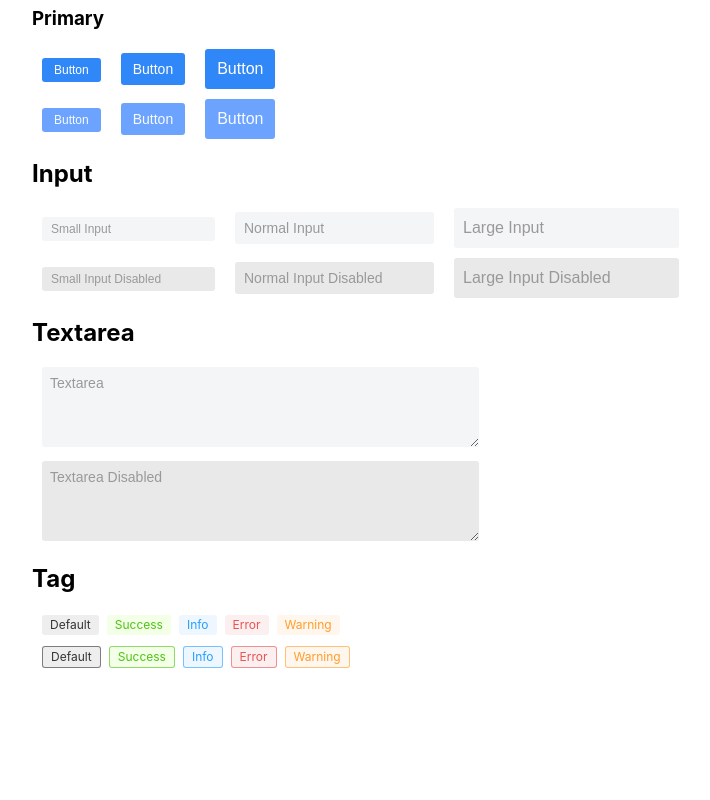
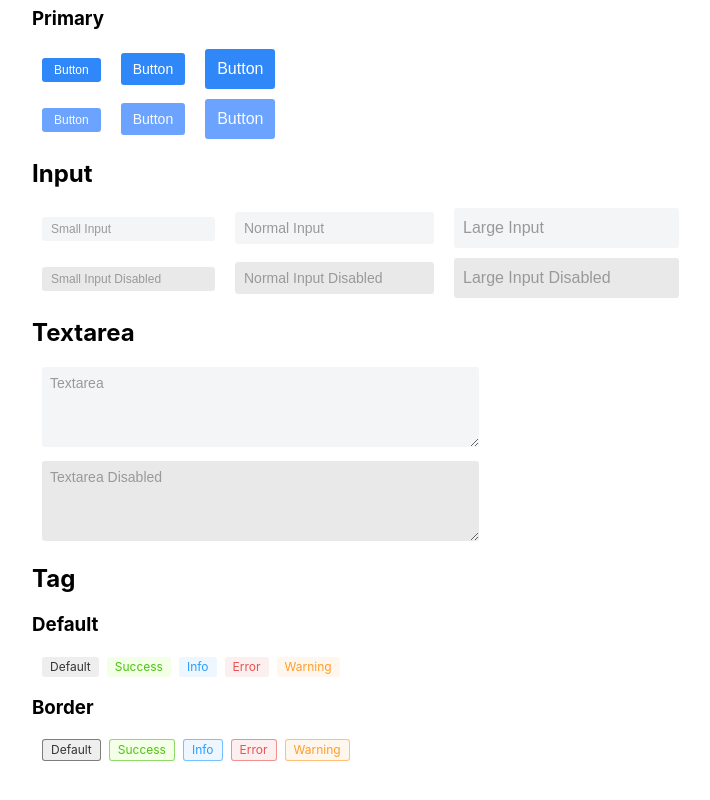
Before and after one commit to toft-code/toft-design, a React (Create React App) app: page / in a window 1280 px wide. Shown: the part 342-1142 px from the top of the page, without its empty margins (128-838 px from the left). Before the commit the page ends 1088 px from the top, so only its background shows below. Built offline with nearby package versions, Linux system fonts and the light colour scheme.

Commit message:
chore: add title

```diff
--- a/src/App/index.tsx
+++ b/src/App/index.tsx
@@ -114,6 +114,7 @@ function App() {
       </div>
 
       <h2>Tag</h2>
+      <h3>Default</h3>
       <div style={{ margin: 10 }}>
         <Tag>Default</Tag>
         <Tag color='green'>Success</Tag>
@@ -121,6 +122,8 @@ function App() {
         <Tag color='red'>Error</Tag>
         <Tag color='orange'>Warning</Tag>
       </div>
+
+      <h3>Border</h3>
       <div style={{ margin: 10 }}>
         <Tag border>Default</Tag>
         <Tag border color='green'>
```
